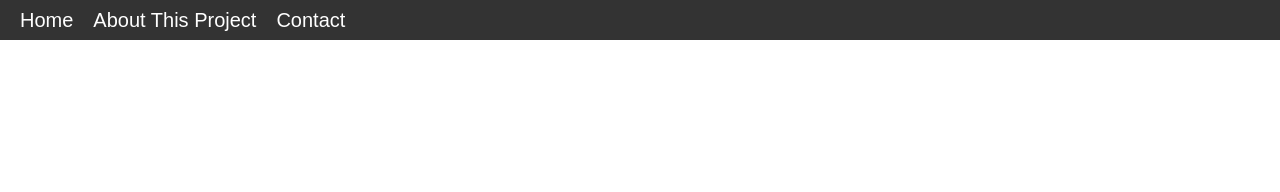
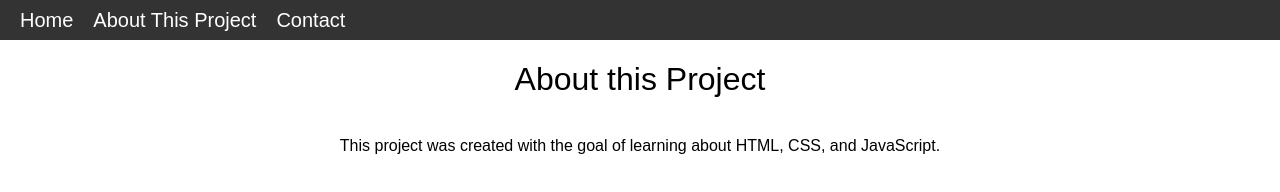
Before and after one commit to 1LuisVargas/movie-catalog-vanilla-js, a website: page front/pages/about.html in a window 1280 px wide. Drawn offline with Linux system fonts and the light colour scheme.

Commit message:
Added initial information to secondary pages. Added comment for the footer styling since it is still non-existent

```diff
--- a/front/pages/about.html
+++ b/front/pages/about.html
@@ -20,5 +20,13 @@
             </ul>
         </nav>
     </header>
+
+    <h1>About this Project</h1>
+
+    <main>
+        <p>
+            This project was created with the goal of learning about HTML, CSS, and JavaScript.
+        </p>
+    </main>
 </body>
 </html>
--- a/front/styles/style.css
+++ b/front/styles/style.css
@@ -66,6 +66,7 @@ main{
     margin: 5px 0;
 }
 
+/* Pre-styling for the non-existing footer */
 footer{
     text-align: center;
     padding: 10px;
```
Also changed, not shown: front/pages/contact.html (+8 -0 lines).
